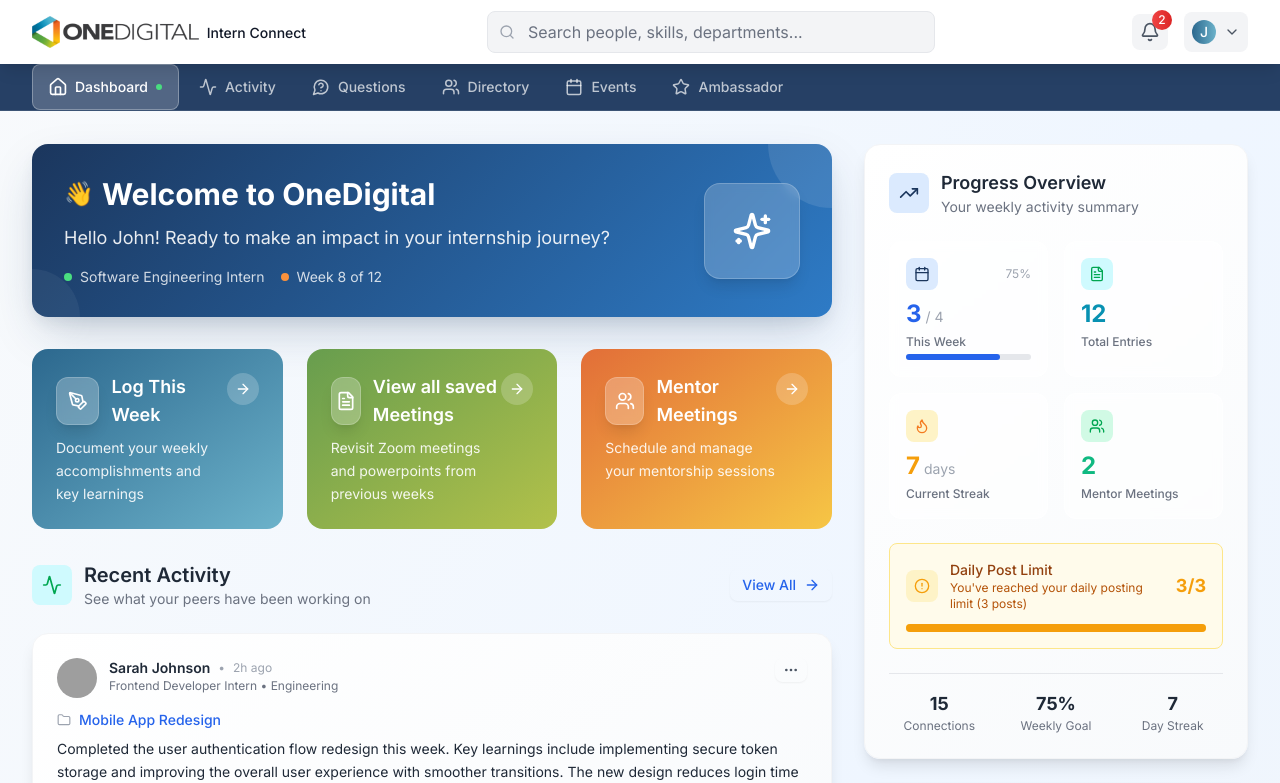
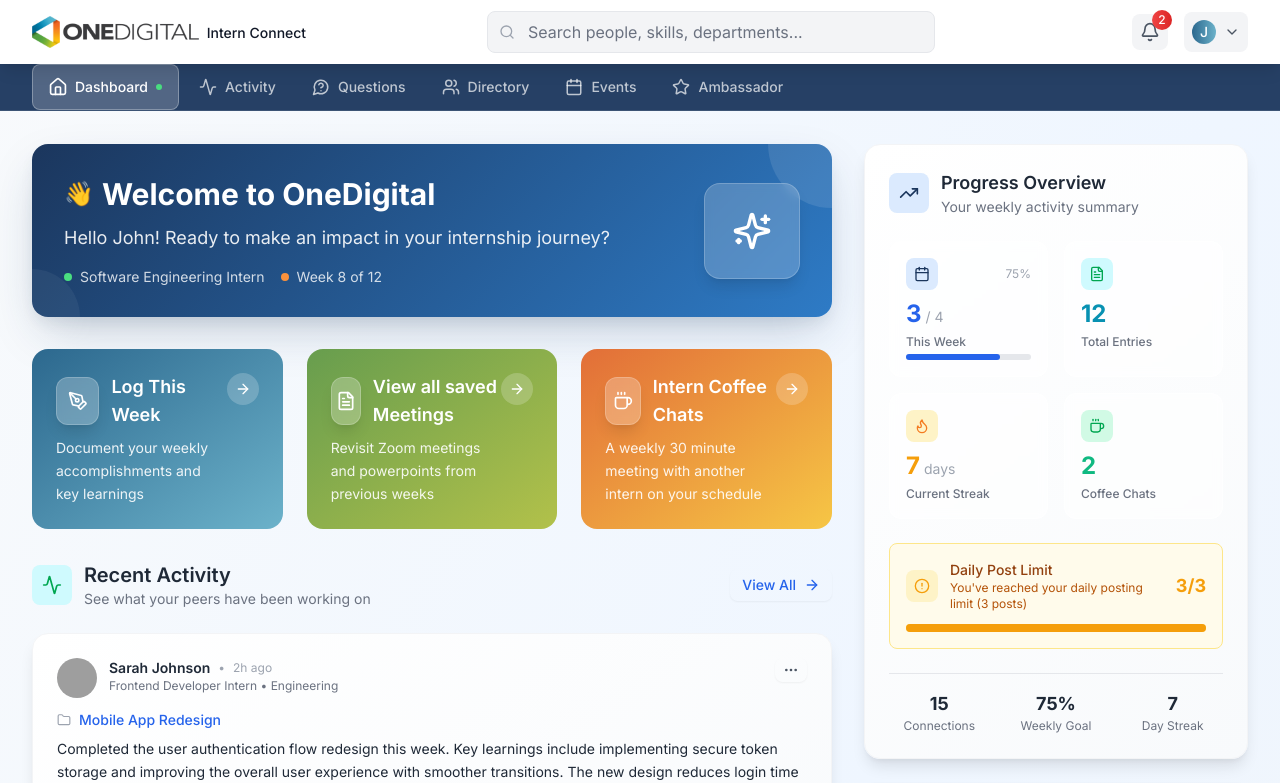
Before and after one commit to akomp88/intern_connect, a React (Vite) app: page /intern_connect/dashboard in a window 1280 px wide. Shown: the top 783 px of the page. Built offline with nearby package versions, Linux system fonts and the light colour scheme; grey boxes are pictures that could not be loaded.

Commit message:
Update dashboard: change Mentor Meetings to Intern Coffee Chats with coffee icon and new description

```diff
--- a/src/pages/dashboard/components/ProgressMetrics.jsx
+++ b/src/pages/dashboard/components/ProgressMetrics.jsx
@@ -38,9 +38,9 @@ const ProgressMetrics = ({ metrics }) => {
       color: 'accent'
     },
     {
-      label: 'Mentor Meetings',
+      label: 'Coffee Chats',
       value: data.mentorMeetings,
-      icon: 'Users',
+      icon: 'Coffee',
       color: 'success'
     }
   ];
--- a/src/pages/dashboard/index.jsx
+++ b/src/pages/dashboard/index.jsx
@@ -272,9 +272,9 @@ const Dashboard = () => {
                   onClick={() => handleQuickAction('view-archive')}
                 />
                 <QuickActionCard
-                  title="Mentor Meetings"
-                  description="Schedule and manage your mentorship sessions"
-                  icon="Users"
+                  title="Intern Coffee Chats"
+                  description="A weekly 30 minute meeting with another intern on your schedule"
+                  icon="Coffee"
                   variant="accent"
                   onClick={() => handleQuickAction('mentor-meetings')}
                 />
```
